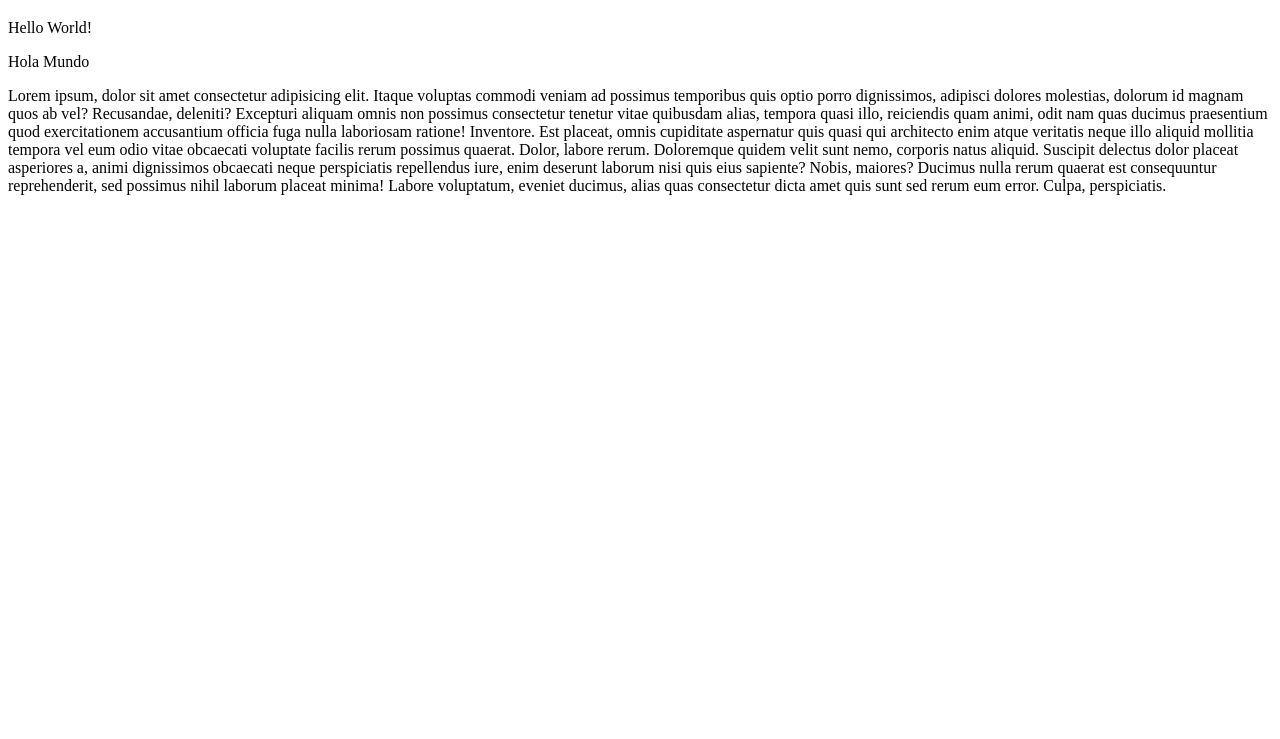
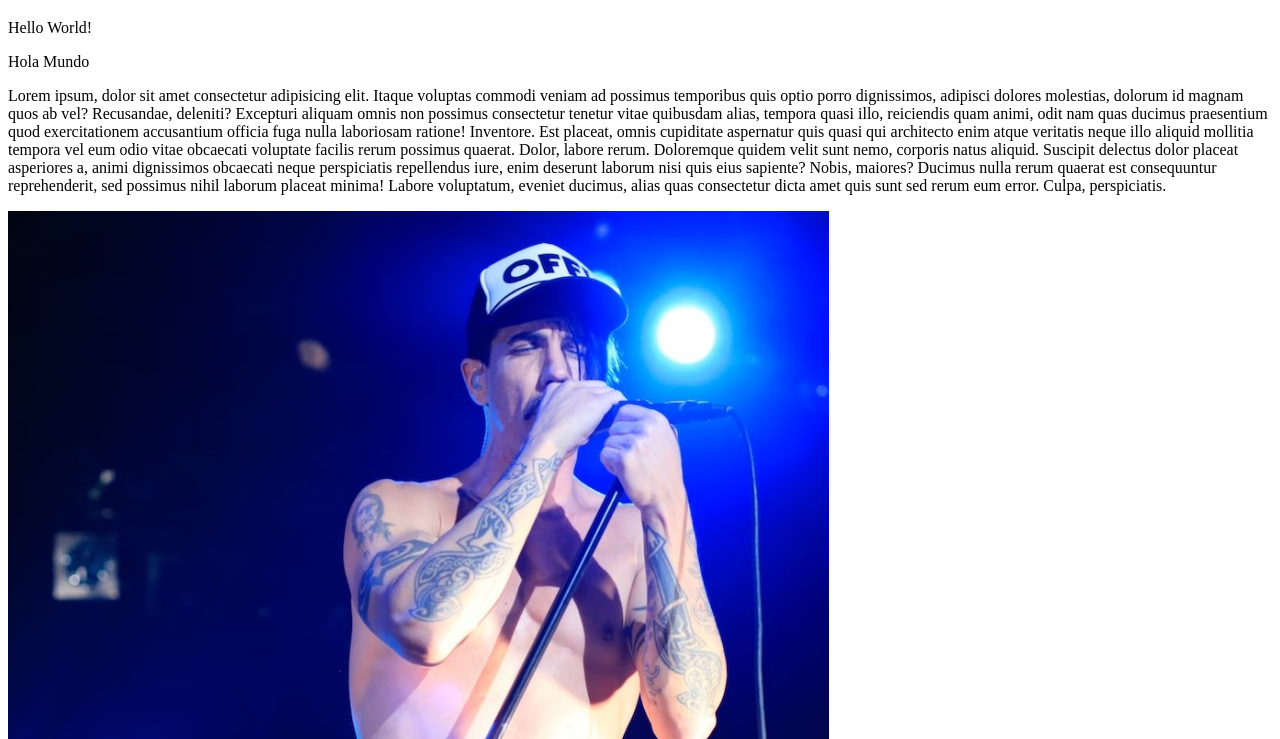
Before and after one commit to maciam21/flex-practice, a plain HTML site: page index.html in a window 1280 px wide. Shown: the part 61-800 px from the top of the page. Drawn offline with Linux system fonts and the light colour scheme.

Commit message:
added image folder in css

```diff
--- a/index.html
+++ b/index.html
@@ -16,5 +16,5 @@ Excepturi aliquam omnis non possimus consectetur tenetur vitae quibusdam alias,
 Est placeat, omnis cupiditate aspernatur quis quasi qui architecto enim atque veritatis neque illo aliquid mollitia tempora vel eum odio vitae obcaecati voluptate facilis rerum possimus quaerat. Dolor, labore rerum.
 Doloremque quidem velit sunt nemo, corporis natus aliquid. Suscipit delectus dolor placeat asperiores a, animi dignissimos obcaecati neque perspiciatis repellendus iure, enim deserunt laborum nisi quis eius sapiente? Nobis, maiores?
 Ducimus nulla rerum quaerat est consequuntur reprehenderit, sed possimus nihil laborum placeat minima! Labore voluptatum, eveniet ducimus, alias quas consectetur dicta amet quis sunt sed rerum eum error. Culpa, perspiciatis.</p>
-</body>
+<img src="./css/img/rhcp.png" alt="">
 </html>
```
Also changed, not shown: css/img/NikeShoes.jpg (added), css/img/PashionFair.jpg (added), css/img/rhcp.png (added).
